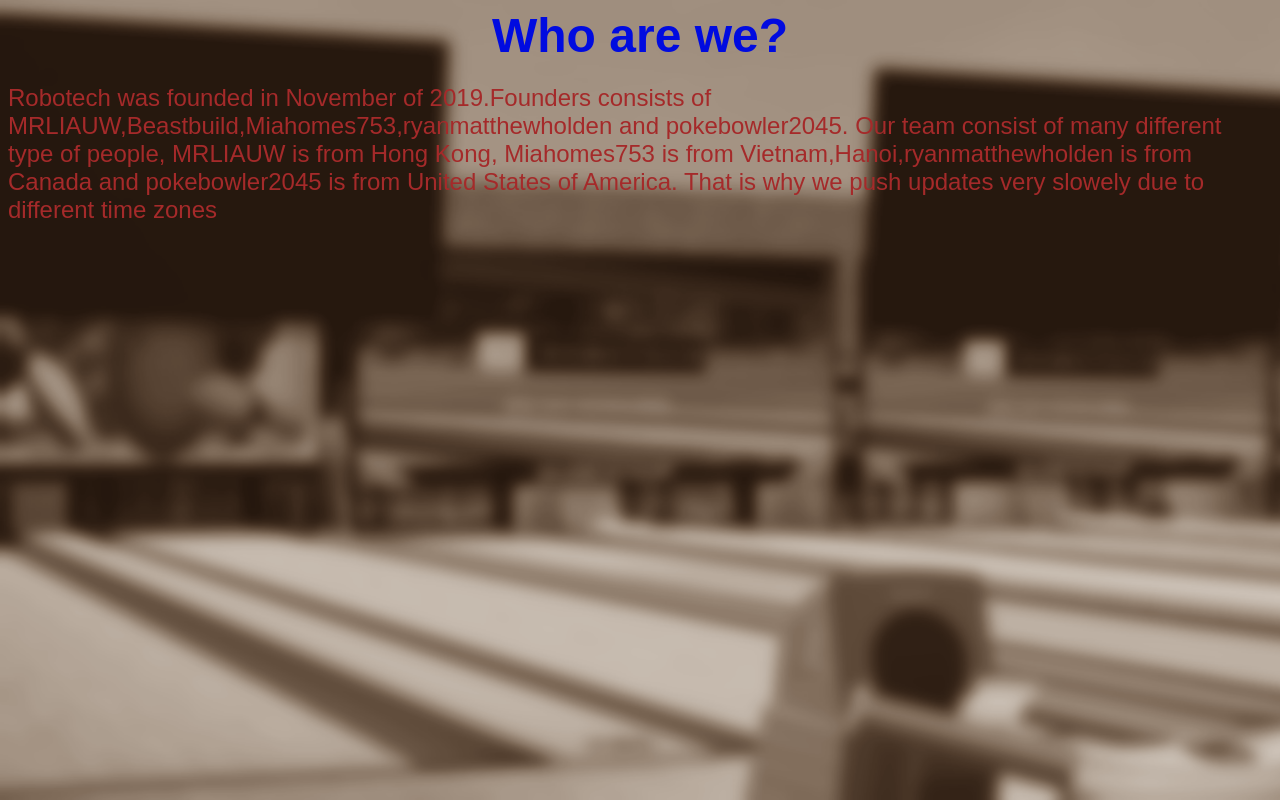
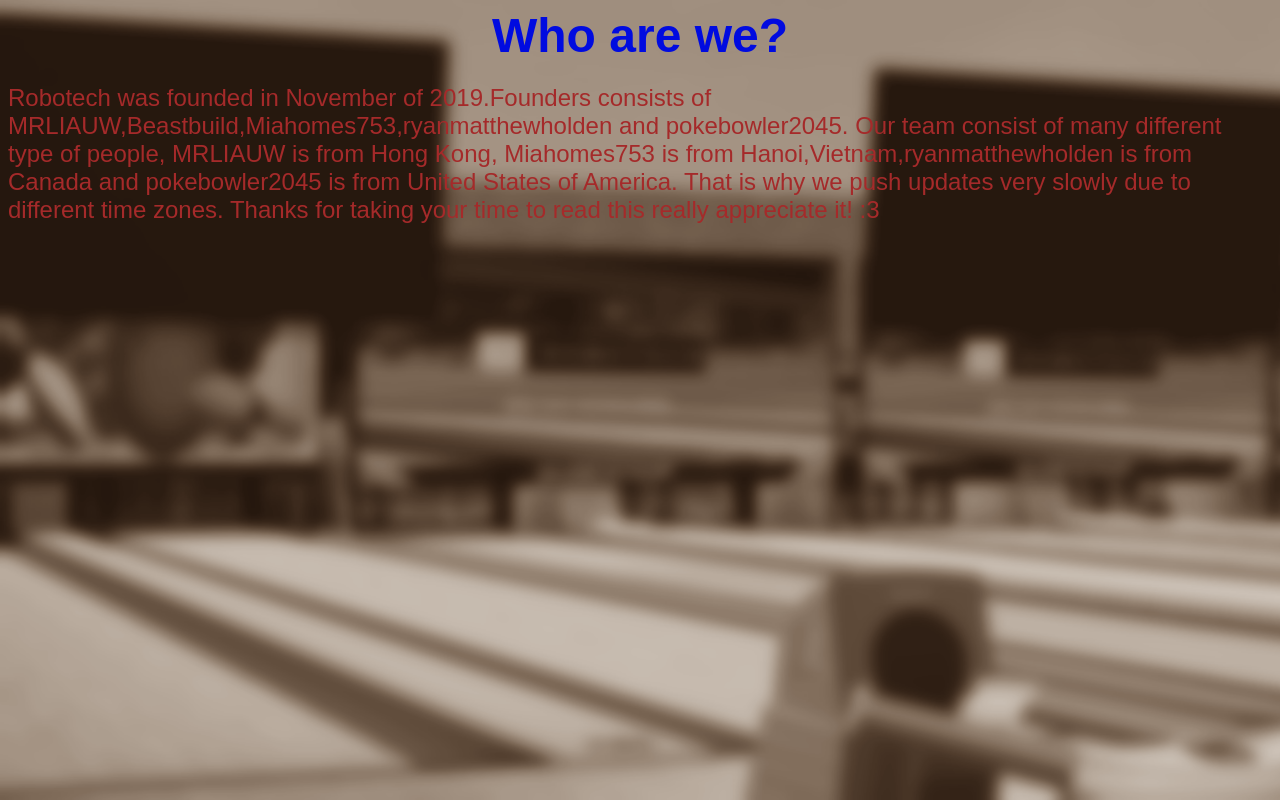
Before and after one commit to robotechbowling/robotech, a plain HTML site: page Who.html in a window 1280 px wide. Drawn offline with Linux system fonts and the light colour scheme.

Commit message:
Update Who.html

```diff
--- a/Who.html
+++ b/Who.html
@@ -4,7 +4,7 @@
 <html>
 <style>
 body {
-  background-image: url('robo2.png');
+  background-image: url('Robo2.png');
   background-repeat: no-repeat;
   background-attachment: fixed;
   background-size: cover;
@@ -15,7 +15,7 @@ body {
 </head>
 <body>
 	<h1><font color ="light blue"><font size = "20"><center> Who are we? </font></center></h1></font>
-	<p><font color = "brown"> <font size = 5>Robotech was founded in November of 2019.Founders consists of MRLIAUW,Beastbuild,Miahomes753,ryanmatthewholden and pokebowler2045. Our team consist of many different type of people, MRLIAUW is from Hong Kong, Miahomes753 is from Vietnam,Hanoi,ryanmatthewholden is from Canada and pokebowler2045 is from United States of America. That is why we push updates very slowely due to different time zones </p></font></font>
+	<p><font color = "brown"> <font size = 5>Robotech was founded in November of 2019.Founders consists of MRLIAUW,Beastbuild,Miahomes753,ryanmatthewholden and pokebowler2045. Our team consist of many different type of people, MRLIAUW is from Hong Kong, Miahomes753 is from Hanoi,Vietnam,ryanmatthewholden is from Canada and pokebowler2045 is from United States of America. That is why we push updates very slowly due to different time zones. Thanks for taking your time to read this really appreciate it! :3</p></font></font>
 
 
 
```
